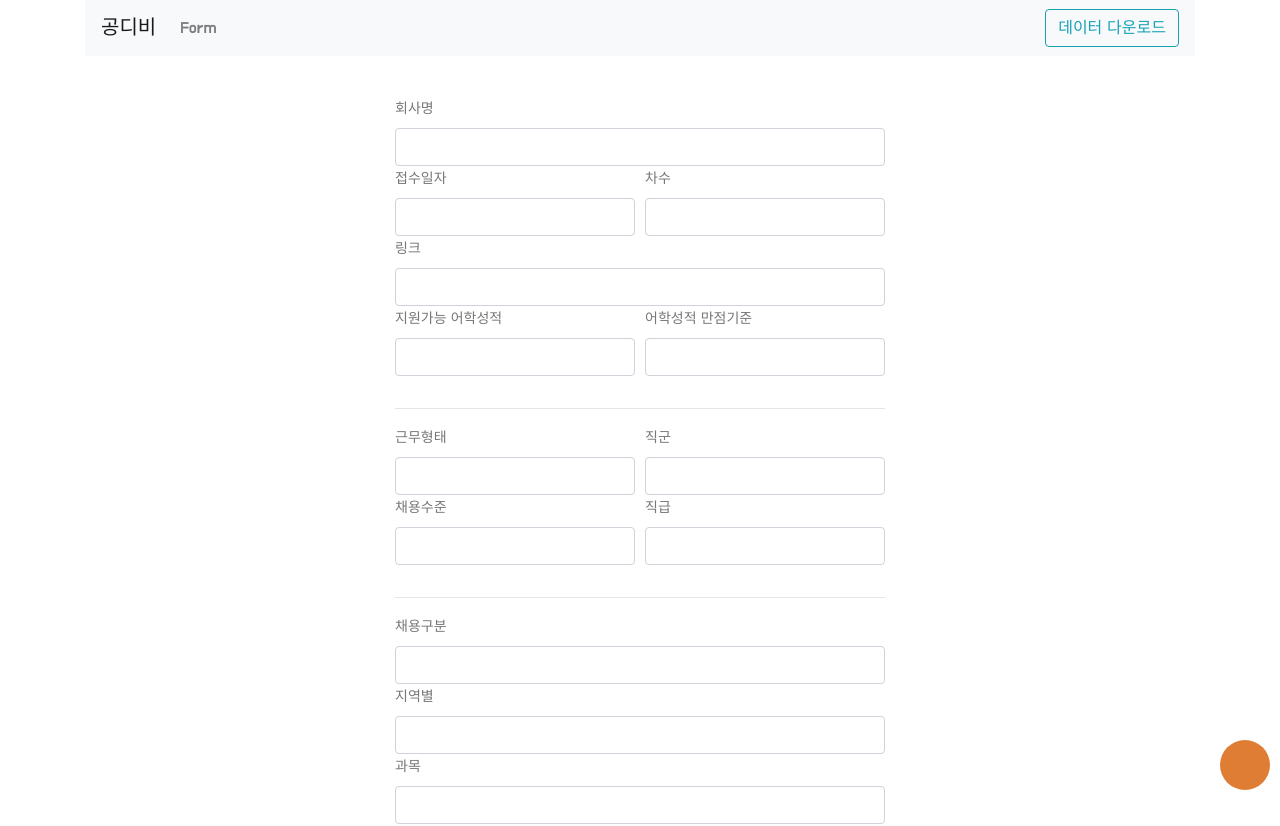
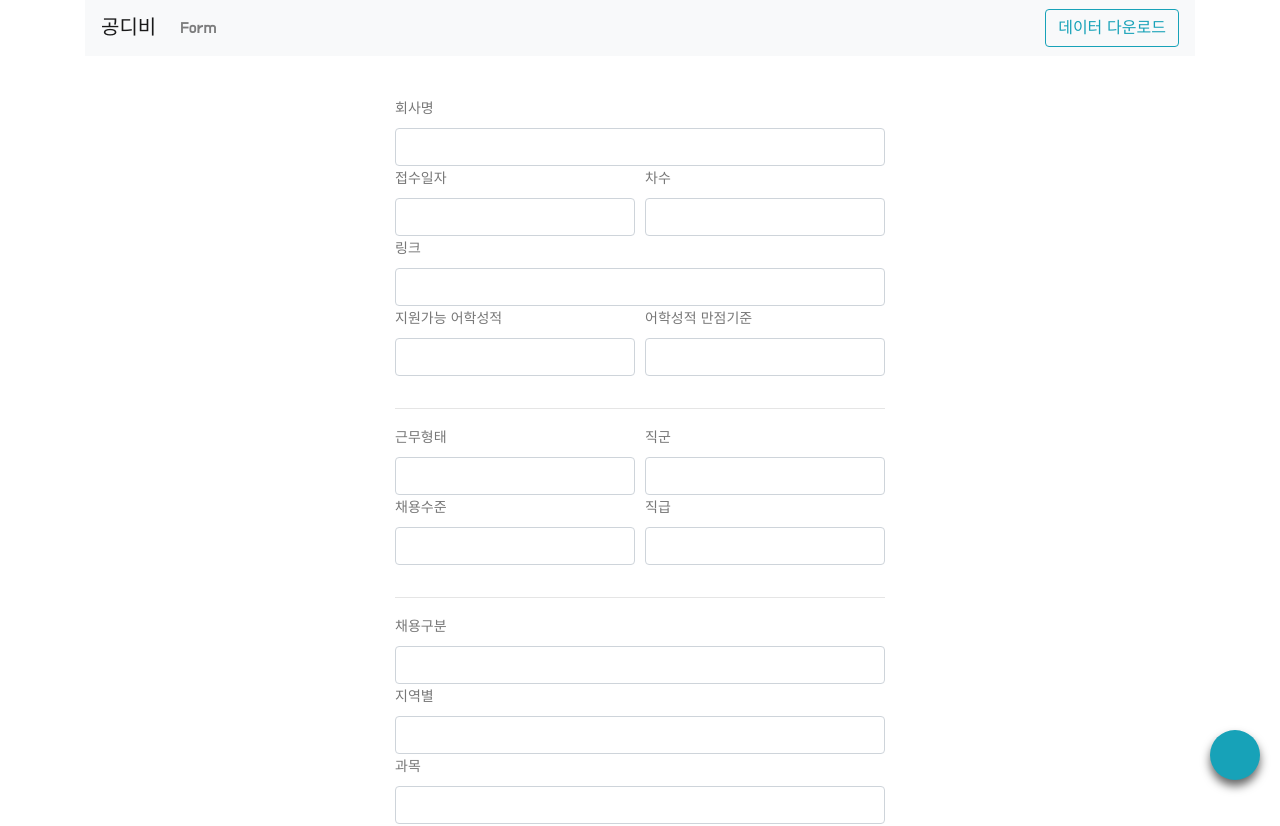
Before and after one commit to pparkddo/gongdb-input, a React (Create React App) app: page / in a window 1280 px wide. Shown: the top 826 px of the page. Built offline with nearby package versions, Linux system fonts and the light colour scheme.

Commit message:
Feat: fixed button 스타일 소폭 변경

```diff
--- a/src/App.tsx
+++ b/src/App.tsx
@@ -337,7 +337,17 @@ function App() {
       }
 
       <div
-        style={{position: "fixed", width: 50, height: 50, bottom: 10, right: 10, backgroundColor: "#e07d35", borderRadius: 50}}
+        style={{
+          position: "fixed",
+          width: 50,
+          height: 50,
+          bottom: 20,
+          right: 20,
+          backgroundColor: "#17a2b8",
+          borderRadius: 50,
+          boxShadow: "0 6px 10px 0 #666",
+          transition: "all 0.1s ease-in-out"
+        }}
         onClick={() => gongdbInputData.length ? loadDataToForm(gongdbInputData.slice(-1)[0]) : {}}
       />
     </Container>
```
